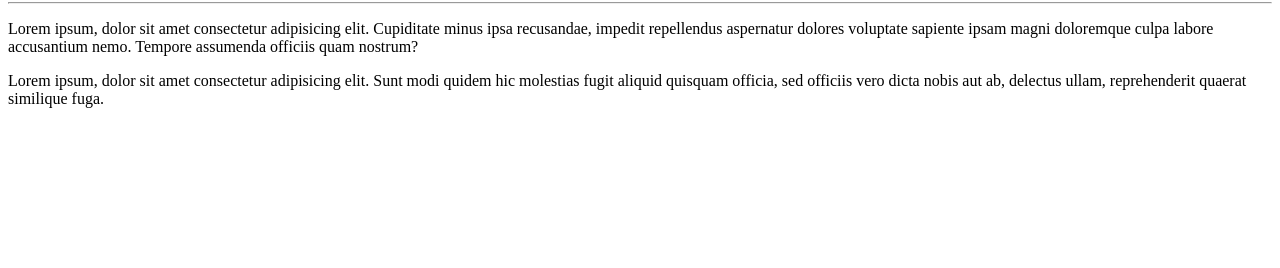
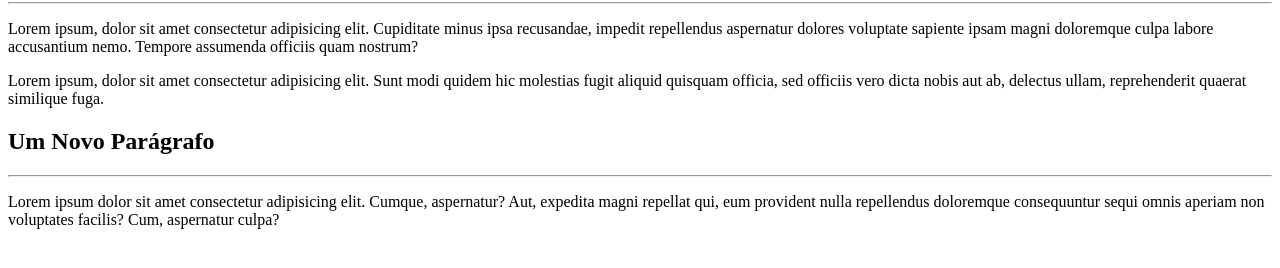
Before and after one commit to rafaeloliveiraa/Ola-Mundo, a plain HTML site: page site-exemplo/index.html in a window 1280 px wide. Shown: the part 78-346 px from the top of the page. Drawn offline with Linux system fonts and the light colour scheme.

Commit message:
Adicionei mais Informações

```diff
--- a/site-exemplo/index.html
+++ b/site-exemplo/index.html
@@ -10,5 +10,8 @@
     <hr>
     <p>Lorem ipsum, dolor sit amet consectetur adipisicing elit. Cupiditate minus ipsa recusandae, impedit repellendus aspernatur dolores voluptate sapiente ipsam magni doloremque culpa labore accusantium nemo. Tempore assumenda officiis quam nostrum?</p>
     <p>Lorem ipsum, dolor sit amet consectetur adipisicing elit. Sunt modi quidem hic molestias fugit aliquid quisquam officia, sed officiis vero dicta nobis aut ab, delectus ullam, reprehenderit quaerat similique fuga.</p>
+    <h2>Um Novo Parágrafo</h2>
+    <hr>
+    <p>Lorem ipsum dolor sit amet consectetur adipisicing elit. Cumque, aspernatur? Aut, expedita magni repellat qui, eum provident nulla repellendus doloremque consequuntur sequi omnis aperiam non voluptates facilis? Cum, aspernatur culpa?</p>
 </body>
 </html>
```
